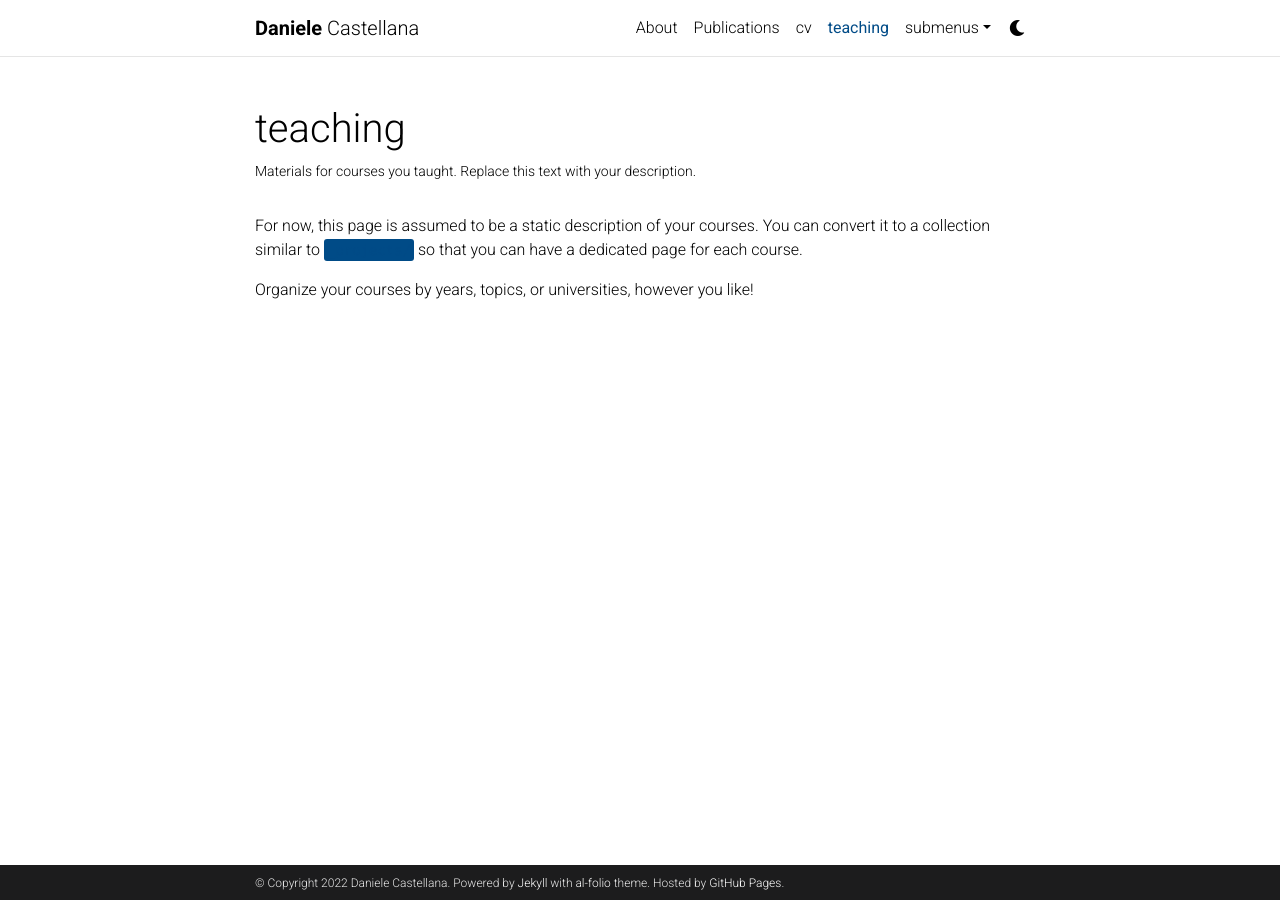
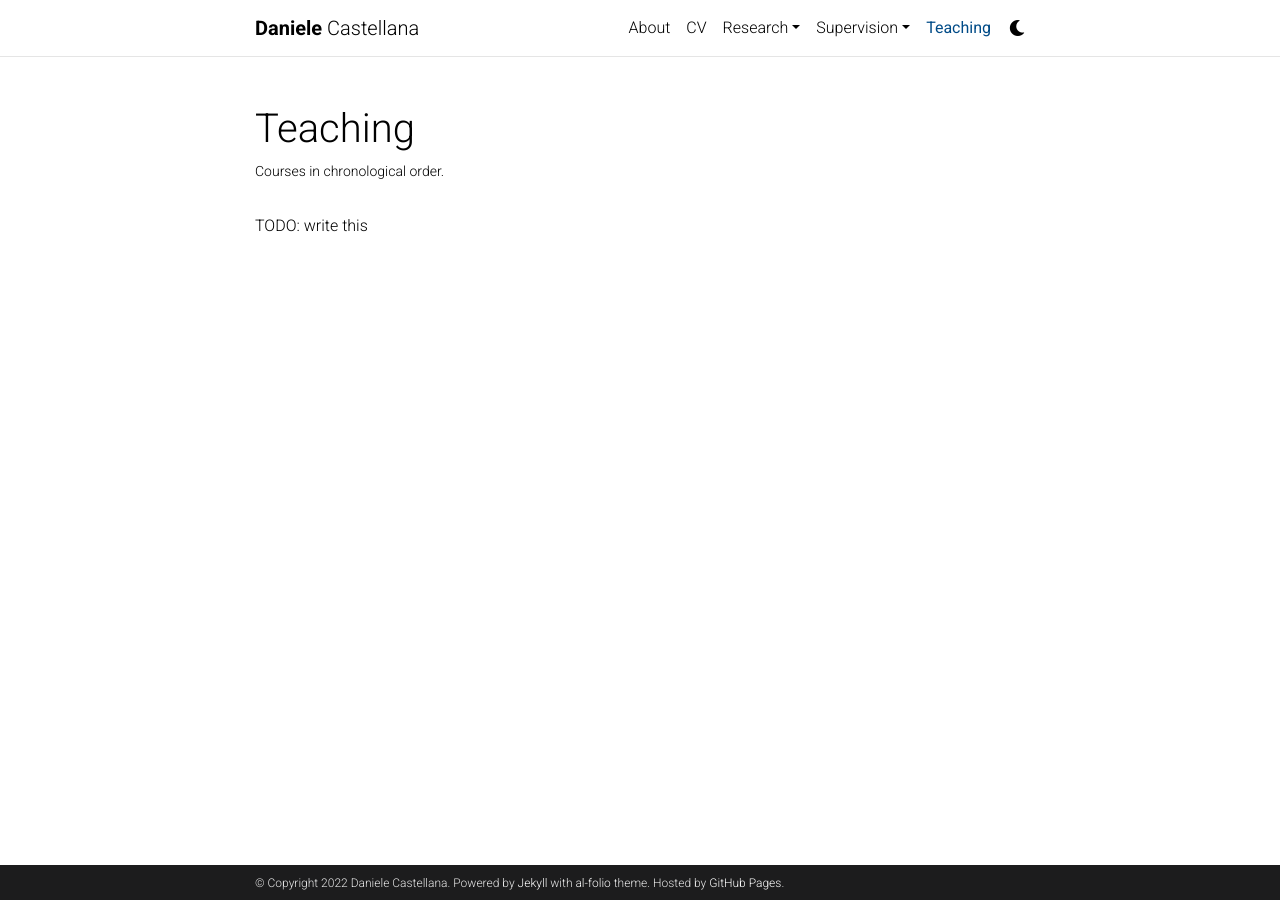
Before and after one commit to danielecastellana22/danielecastellana22.github.io, a Jekyll site: the page built from _pages/teaching.md, in a window 1280 px wide. Built offline with Jekyll 4.4.1, drawn with Linux system fonts in a browser that asks for light colours; comment, search, counter and statistics services are not loaded; a style sheet for code colours, icons or effects is not loaded.

Commit message:
Personalise website structure

```diff
--- a/_includes/selected_papers.html
+++ b/_includes/selected_papers.html
@@ -1,5 +1,6 @@
 
           <div class="publications">
-            <h2>Selected publications</h2>
+            <h2 style="margin-bottom: 0">Selected publications</h2>
+            <h5><a href="publications/">See all</a></h5>
             {% bibliography -f papers -q @*[selected=true]* %}
           </div>
--- a/_pages/teaching.md
+++ b/_pages/teaching.md
@@ -1,12 +1,9 @@
 ---
 layout: page
 permalink: /teaching/
-title: teaching
-description: Materials for courses you taught. Replace this text with your description.
+title: Teaching
+description: Courses in chronological order.
 nav: true
 nav_order: 5
 ---
-
-For now, this page is assumed to be a static description of your courses. You can convert it to a collection similar to `_projects/` so that you can have a dedicated page for each course.
-
-Organize your courses by years, topics, or universities, however you like!
+TODO: write this
```
Also changed, not shown: _pages/cv.md (+3 -3 lines), _pages/dropdown.md (deleted, +0 -13 lines), _pages/publications.md (+1 -2 lines), _pages/research.md (added, +12 -0 lines), _pages/supervision.md (added, +15 -0 lines), _pages/talks.md (added, +8 -0 lines).
